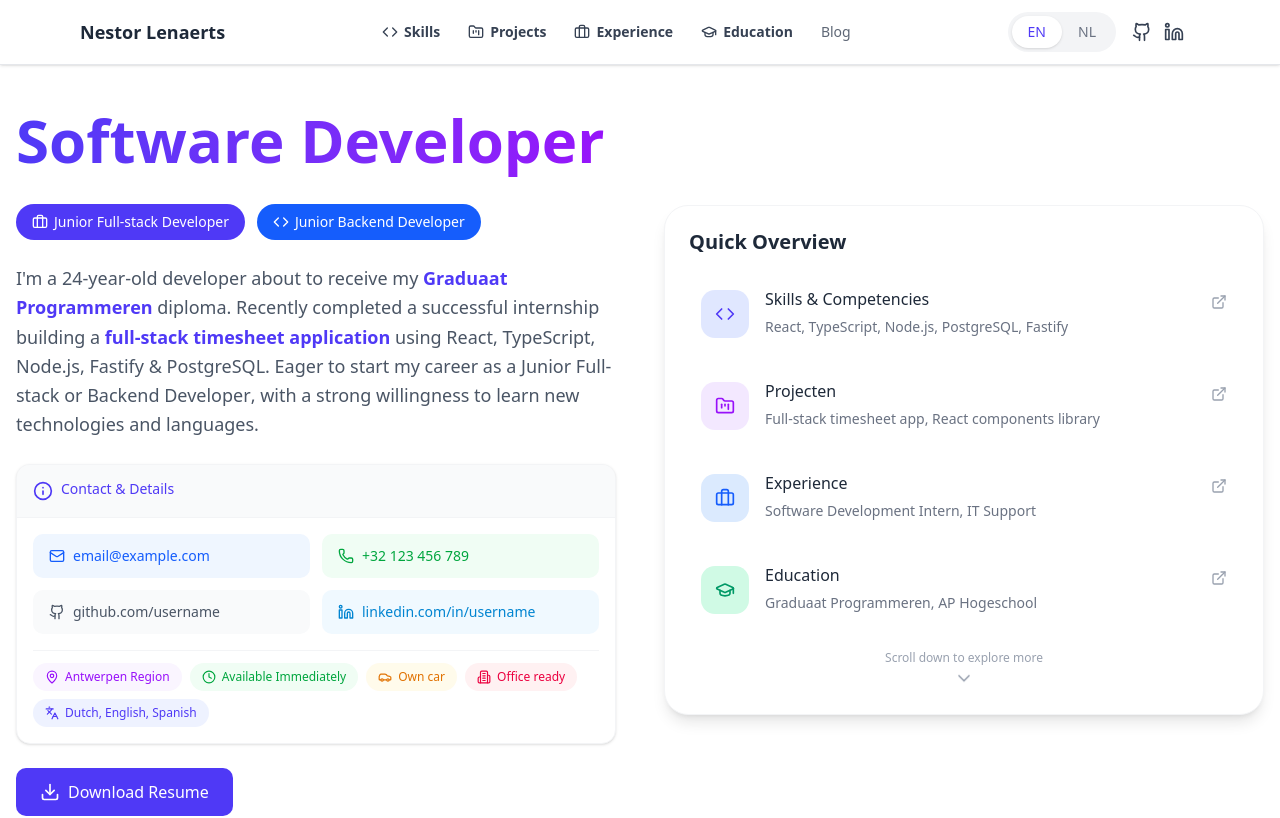
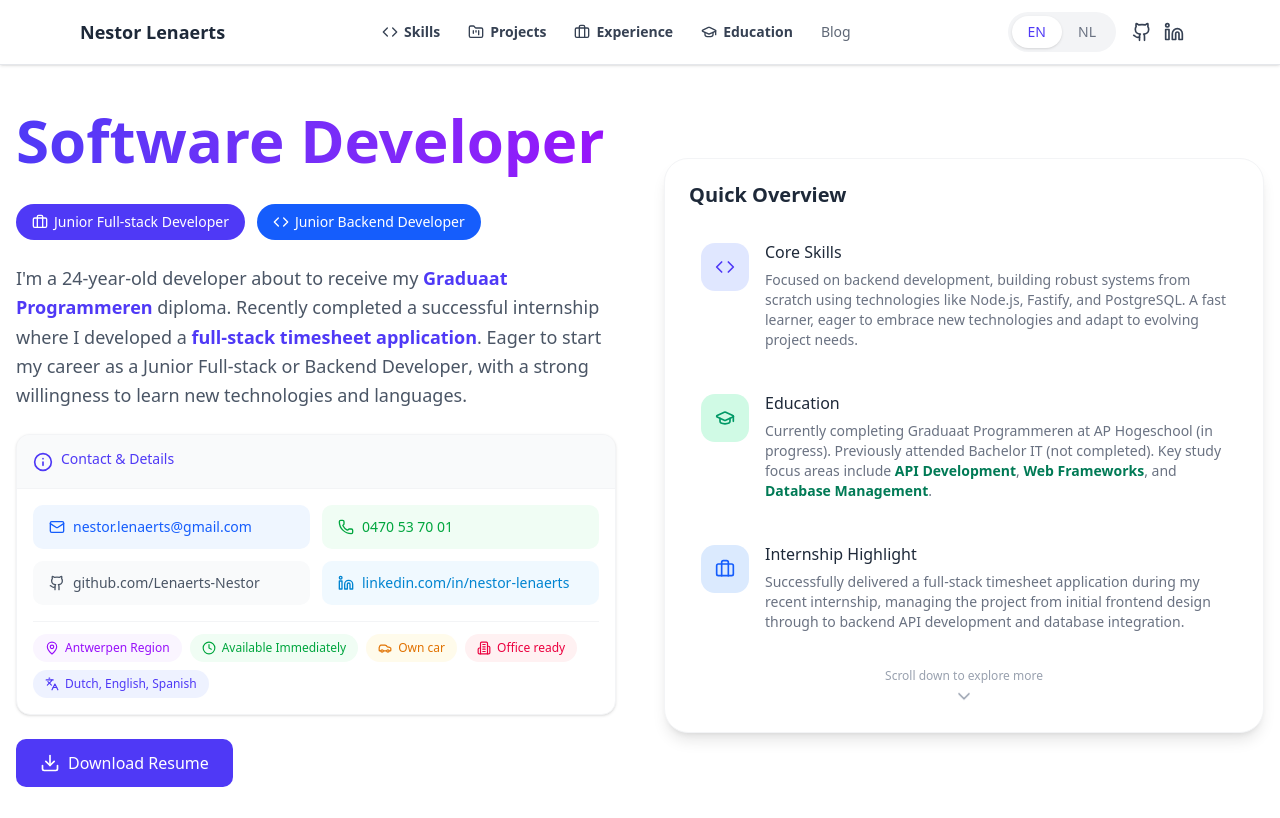
Before and after one commit to Lenaerts-Nestor/personal-portfolio, a React (Vite) app: page / in a window 1280 px wide. Shown: the top 818 px of the page. Built offline with nearby package versions, Linux system fonts and the light colour scheme.

Commit message:
update sections

```diff
--- a/src/components/home/sections/intro-section.tsx
+++ b/src/components/home/sections/intro-section.tsx
@@ -1,7 +1,6 @@
 import { motion } from 'framer-motion';
 import {
   Code,
-  FolderKanban,
   Briefcase,
   GraduationCap,
   Download,
@@ -16,7 +15,6 @@ import {
   Languages,
   Clock,
   Info,
-  ExternalLink,
 } from 'lucide-react';
 import { gradientTextClasses } from '../../../style/style';
 import { useI18n } from '../../shared/i18nContext';
@@ -48,39 +46,30 @@ export const IntroSection = () => {
   const overviewSections = [
     {
       icon: <Code className='w-5 h-5' />,
-      title: t('home.technologies'),
-      description: 'React, TypeScript, Node.js, PostgreSQL, Fastify',
-      link: '#technologies',
+      title: t('home.coreSkillsTitle'),
+      description: t('home.intro.overviewSkillsDescription'),
       bgColor: 'bg-indigo-100',
       textColor: 'text-indigo-600',
       iconColor: 'text-indigo-600',
     },
     {
-      icon: <FolderKanban className='w-5 h-5' />,
-      title: t('home.projects'),
-      description: 'Full-stack timesheet app, React components library',
-      link: '#projects',
-      bgColor: 'bg-purple-100',
-      textColor: 'text-purple-600',
-      iconColor: 'text-purple-600',
+      icon: <GraduationCap className='w-5 h-5' />,
+      title: t('home.educationTitle'),
+      description: t('home.intro.overviewEducationSummary').replace(
+        /API Development|Web Frameworks|Database Management/g,
+        '<span class="font-semibold text-emerald-700">$&</span>'
+      ),
+      bgColor: 'bg-emerald-100',
+      textColor: 'text-emerald-600',
+      iconColor: 'text-emerald-600',
     },
     {
       icon: <Briefcase className='w-5 h-5' />,
-      title: t('home.experienceTitle'),
-      description: 'Software Development Intern, IT Support',
-      link: '#experience',
+      title: t('home.intro.internshipHighlightTitle'),
+      description: t('home.intro.internshipHighlightDescription'),
       bgColor: 'bg-blue-100',
       textColor: 'text-blue-600',
       iconColor: 'text-blue-600',
-    },
-    {
-      icon: <GraduationCap className='w-5 h-5' />,
-      title: t('home.educationTitle'),
-      description: 'Graduaat Programmeren, AP Hogeschool',
-      link: '#education',
-      bgColor: 'bg-emerald-100',
-      textColor: 'text-emerald-600',
-      iconColor: 'text-emerald-600',
     },
   ];
 
@@ -105,7 +94,7 @@ export const IntroSection = () => {
               className={`text-4xl sm:text-5xl lg:text-6xl font-bold text-indigo-600 ${gradientTextClasses}`}
               variants={fadeIn}
             >
-              Software Developer
+              {t('home.intro.softwareDeveloper')}
             </motion.h1>
 
             {/* Position Badges - Moved below the main heading for better visibility */}
@@ -115,11 +104,11 @@ export const IntroSection = () => {
             >
               <span className='inline-flex items-center gap-1.5 px-4 py-2 rounded-full bg-indigo-600 text-white text-sm font-medium'>
                 <Briefcase className='w-4 h-4' />
-                <span>Junior Full-stack Developer</span>
+                <span>{t('home.intro.juniorFullStack')}</span>
               </span>
               <span className='inline-flex items-center gap-1.5 px-4 py-2 rounded-full bg-blue-600 text-white text-sm font-medium'>
                 <Code className='w-4 h-4' />
-                <span>Junior Backend Developer</span>
+                <span>{t('home.intro.juniorBackend')}</span>
               </span>
             </motion.div>
 
@@ -128,22 +117,21 @@ export const IntroSection = () => {
               className='text-lg text-gray-600 leading-relaxed max-w-2xl'
               variants={fadeIn}
             >
-              I'm a <span className='font-medium'>24-year-old developer</span>{' '}
-              about to receive my{' '}
+              {t('home.intro.introP1')}
+              <span className='font-medium'>{t('home.intro.age')}</span>
+              {t('home.intro.introP2')}
               <span className='font-semibold text-indigo-600'>
-                Graduaat Programmeren
-              </span>{' '}
-              diploma. Recently completed a successful internship building a{' '}
+                {t('home.intro.degree')}
+              </span>
+              {t('home.intro.introP3')}
               <span className='font-semibold text-indigo-600'>
-                full-stack timesheet application
-              </span>{' '}
-              using React, TypeScript, Node.js, Fastify & PostgreSQL. Eager to
-              start my career as a{' '}
+                {t('home.intro.projectHighlight')}
+              </span>
+              {t('home.intro.introP4')}
               <span className='font-medium'>
-                Junior Full-stack or Backend Developer
+                {t('home.intro.roleAspiration')}
               </span>
-              , with a strong willingness to learn new technologies and
-              languages.
+              {t('home.intro.introP5')}
             </motion.p>
 
             {/* Contact Information - Moved outside of Quick Overview */}
@@ -155,7 +143,7 @@ export const IntroSection = () => {
               <div className='flex items-center gap-2 p-4 border-b border-gray-100 bg-gray-50'>
                 <Info className='w-5 h-5 text-indigo-600' />
                 <h3 className='text-sm font-medium text-indigo-600'>
-                  Contact & Details
+                  {t('home.intro.contactDetails')}
                 </h3>
               </div>
 
@@ -163,39 +151,43 @@ export const IntroSection = () => {
                 {/* Contact Methods - First group */}
                 <div className='grid grid-cols-1 sm:grid-cols-2 gap-3 mb-4'>
                   <a
-                    href='mailto:email@example.com'
+                    href={`mailto:${t('home.intro.email')}`}
                     className='flex items-center gap-2 px-4 py-3 bg-blue-50 text-blue-600 rounded-lg hover:bg-blue-100 transition-colors duration-200'
                   >
                     <Mail className='w-4 h-4 flex-shrink-0' />
-                    <span className='text-sm truncate'>email@example.com</span>
+                    <span className='text-sm truncate'>
+                      {t('home.intro.email')}
+                    </span>
                   </a>
                   <a
-                    href='tel:+32123456789'
+                    href={`tel:${t('home.intro.phone')}`}
                     className='flex items-center gap-2 px-4 py-3 bg-green-50 text-green-600 rounded-lg hover:bg-green-100 transition-colors duration-200'
                   >
                     <Phone className='w-4 h-4 flex-shrink-0' />
-                    <span className='text-sm truncate'>+32 123 456 789</span>
+                    <span className='text-sm truncate'>
+                      {t('home.intro.phone')}
+                    </span>
                   </a>
                   <a
-                    href='https://github.com/username'
+                    href={`https://${t('home.intro.githubUsername')}`}
                     target='_blank'
                     rel='noopener noreferrer'
                     className='flex items-center gap-2 px-4 py-3 bg-gray-50 text-gray-600 rounded-lg hover:bg-gray-100 transition-colors duration-200'
                   >
                     <Github className='w-4 h-4 flex-shrink-0' />
                     <span className='text-sm truncate'>
-                      github.com/username
+                      {t('home.intro.githubUsername')}
                     </span>
                   </a>
                   <a
-                    href='https://linkedin.com/in/username'
+                    href={`https://${t('home.intro.linkedinUsername')}`}
                     target='_blank'
                     rel='noopener noreferrer'
                     className='flex items-center gap-2 px-4 py-3 bg-sky-50 text-sky-600 rounded-lg hover:bg-sky-100 transition-colors duration-200'
                   >
                     <Linkedin className='w-4 h-4 flex-shrink-0' />
                     <span className='text-sm truncate'>
-                      linkedin.com/in/username
+                      {t('home.intro.linkedinUsername')}
                     </span>
                   </a>
                 </div>
@@ -205,33 +197,33 @@ export const IntroSection = () => {
                   <div className='flex flex-wrap gap-2'>
                     <span className='inline-flex items-center gap-1.5 px-3 py-1.5 bg-purple-50 text-purple-600 rounded-full text-xs font-medium'>
                       <MapPin className='w-3.5 h-3.5' />
-                      <span>Antwerpen Region</span>
+                      <span>{t('home.intro.antwerpenRegion')}</span>
                     </span>
                     <span className='inline-flex items-center gap-1.5 px-3 py-1.5 bg-green-50 text-green-600 rounded-full text-xs font-medium'>
                       <Clock className='w-3.5 h-3.5' />
-                      <span>Available Immediately</span>
+                      <span>{t('home.intro.availableImmediately')}</span>
                     </span>
                     <span className='inline-flex items-center gap-1.5 px-3 py-1.5 bg-amber-50 text-amber-600 rounded-full text-xs font-medium'>
                       <Car className='w-3.5 h-3.5' />
-                      <span>Own car</span>
+                      <span>{t('home.hasCar')}</span>
                     </span>
                     <span className='inline-flex items-center gap-1.5 px-3 py-1.5 bg-rose-50 text-rose-600 rounded-full text-xs font-medium'>
                       <Building2 className='w-3.5 h-3.5' />
-                      <span>Office ready</span>
+                      <span>{t('home.officeReady')}</span>
                     </span>
                     <span className='inline-flex items-center gap-1.5 px-3 py-1.5 bg-indigo-50 text-indigo-600 rounded-full text-xs font-medium'>
                       <Languages className='w-3.5 h-3.5' />
-                      <span>Dutch, English, Spanish</span>
+                      <span>{t('home.intro.languages')}</span>
                     </span>
 
                     {/* Position badges integrated into personal details for better mobile display */}
                     <span className='inline-flex items-center gap-1.5 px-3 py-1.5 bg-indigo-100 text-indigo-700 rounded-full text-xs font-medium md:hidden'>
                       <Briefcase className='w-3.5 h-3.5' />
-                      <span>Junior Full-stack Developer</span>
+                      <span>{t('home.intro.juniorFullStack')}</span>
                     </span>
                     <span className='inline-flex items-center gap-1.5 px-3 py-1.5 bg-blue-100 text-blue-700 rounded-full text-xs font-medium md:hidden'>
                       <Code className='w-3.5 h-3.5' />
-                      <span>Junior Backend Developer</span>
+                      <span>{t('home.intro.juniorBackend')}</span>
                     </span>
                   </div>
                 </div>
@@ -246,7 +238,7 @@ export const IntroSection = () => {
                 className='inline-flex items-center justify-center gap-2 px-6 py-3 bg-indigo-600 text-white rounded-lg hover:bg-indigo-700 transition-colors duration-300'
               >
                 <Download className='w-5 h-5' />
-                <span>Download Resume</span>
+                <span>{t('home.intro.downloadResume')}</span>
               </a>
             </motion.div>
           </motion.div>
@@ -261,16 +253,15 @@ export const IntroSection = () => {
             <div className='bg-white rounded-3xl shadow-lg overflow-hidden border border-gray-100 hover:shadow-xl transition-shadow duration-300'>
               <div className='p-6'>
                 <h2 className='text-xl font-semibold text-gray-800 mb-5'>
-                  Quick Overview
+                  {t('home.quickOverview')}
                 </h2>
 
                 {/* Overview Sections with enhanced navigation */}
                 <div className='space-y-5'>
                   {overviewSections.map((section, index) => (
-                    <a
+                    <div
                       key={index}
-                      href={section.link}
-                      className='flex items-start gap-4 group hover:bg-gray-50 p-3 rounded-xl transition-colors duration-200'
+                      className='flex items-start gap-4 group p-3 rounded-xl'
                     >
                       <div
                         className={`flex-shrink-0 w-12 h-12 ${section.bgColor} rounded-xl flex items-center justify-center ${section.iconColor}`}
@@ -279,22 +270,22 @@ export const IntroSection = () => {
                       </div>
                       <div className='flex-1'>
                         <div className='flex items-center justify-between'>
-                          <h3 className='font-medium text-gray-800 group-hover:text-indigo-600 transition-colors duration-200'>
+                          <h3 className='font-medium text-gray-800'>
                             {section.title}
                           </h3>
-                          <ExternalLink className='w-4 h-4 text-gray-400 group-hover:text-indigo-500 transition-colors duration-200' />
                         </div>
-                        <p className='text-gray-500 text-sm mt-1'>
-                          {section.description}
-                        </p>
+                        <p
+                          className='text-gray-500 text-sm mt-1'
+                          dangerouslySetInnerHTML={{
+                            __html: section.description,
+                          }}
+                        ></p>
                       </div>
-                    </a>
+                    </div>
                   ))}
                 </div>
 
-                {/* Contact & Details Section - Remove this entire section from the Quick Overview */}
-
-                {/* Scroll Down Indicator */}
+                {/* Scroll Down Indicator - Retained for now, can be removed if not desired */}
                 <div className='flex justify-center mt-6 text-gray-400'>
                   <a
                     href='#technologies'
@@ -311,7 +302,7 @@ export const IntroSection = () => {
                     }}
                   >
                     <span className='text-xs mb-1 group-hover:text-indigo-500'>
-                      Scroll down to explore more
+                      {t('home.scrollDown')}
                     </span>
                     <ChevronDown className='w-5 h-5 animate-bounce group-hover:text-indigo-500' />
                   </a>
--- a/src/components/home/sections/projects-sections.tsx
+++ b/src/components/home/sections/projects-sections.tsx
@@ -109,14 +109,12 @@ export const ProjectsSection = () => {
 
   // Handle project click
   const handleProjectClick = (project: any) => {
-    if (project.id === 'timesheet') {
+    if (project.isPrivate) {
       setSelectedProject(project);
       setIsModalOpen(true);
-    } else if (!project.isPrivate) {
-      // For non-private projects, open GitHub
-      window.open(`https://github.com/username/${project.id}`, '_blank');
+    } else if (project.githubLink) {
+      window.open(project.githubLink, '_blank');
     } else {
-      // For other private projects, show modal
       setSelectedProject(project);
       setIsModalOpen(true);
     }
@@ -144,6 +142,7 @@ export const ProjectsSection = () => {
           title={t('projects.featuredTitle')}
           description={t('projects.featuredDescription')}
           icon={<FolderKanban className='h-8 w-8' />}
+          dangerouslySetDescriptionHTML={true}
         />
 
         {/* Desktop grid */}
@@ -240,16 +239,13 @@ export const ProjectsSection = () => {
                     </button>
                   ) : (
                     <a
-                      href={`https://github.com/username/${project.id}`}
+                      href={project.githubLink}
                       target='_blank'
                       rel='noopener noreferrer'
                       className='text-gray-700 dark:text-gray-300 font-medium text-sm flex items-center hover:text-gray-900 dark:hover:text-white transition-colors'
                       onClick={(e) => {
                         e.stopPropagation();
-                        window.open(
-                          `https://github.com/username/${project.id}`,
-                          '_blank'
-                        );
+                        window.open(project.githubLink, '_blank');
                       }}
                     >
                       <svg
@@ -376,14 +372,14 @@ export const ProjectsSection = () => {
                       </button>
                     ) : (
                       <a
-                        href={`https://github.com/username/${enhancedProjects[carouselIdx].id}`}
+                        href={enhancedProjects[carouselIdx].githubLink}
                         target='_blank'
                         rel='noopener noreferrer'
                         className='text-gray-700 dark:text-gray-300 font-medium text-sm flex items-center hover:text-gray-900 dark:hover:text-white transition-colors'
                         onClick={(e) => {
                           e.stopPropagation();
                           window.open(
-                            `https://github.com/username/${enhancedProjects[carouselIdx].id}`,
+                            enhancedProjects[carouselIdx].githubLink,
                             '_blank'
                           );
                         }}
--- a/src/i18n/en.json
+++ b/src/i18n/en.json
@@ -38,7 +38,38 @@
     "aboutButton": "About Me",
     "scrollDown": "Scroll down to explore more",
     "hasCar": "Own car",
-    "officeReady": "Office ready"
+    "officeReady": "Office ready",
+    "intro": {
+      "softwareDeveloper": "Software Developer",
+      "juniorFullStack": "Junior Full-stack Developer",
+      "juniorBackend": "Junior Backend Developer",
+      "introP1": "I'm a ",
+      "age": "24-year-old developer",
+      "introP2": " about to receive my ",
+      "degree": "Graduaat Programmeren",
+      "introP3": " diploma. Recently completed a successful internship where I developed a ",
+      "projectHighlight": "full-stack timesheet application",
+      "introP4": ". Eager to start my career as a ",
+      "roleAspiration": "Junior Full-stack or Backend Developer",
+      "introP5": ", with a strong willingness to learn new technologies and languages.",
+      "contactDetails": "Contact & Details",
+      "email": "nestor.lenaerts@gmail.com",
+      "phone": "0470 53 70 01",
+      "githubUsername": "github.com/Lenaerts-Nestor",
+      "linkedinUsername": "linkedin.com/in/nestor-lenaerts",
+      "antwerpenRegion": "Antwerpen Region",
+      "availableImmediately": "Available Immediately",
+      "languages": "Dutch, English, Spanish",
+      "downloadResume": "Download Resume",
+      "overviewTechDescription": "React, TypeScript, Node.js, PostgreSQL, Fastify",
+      "overviewProjectsDescription": "Full-stack timesheet app, React components library",
+      "overviewExperienceDescription": "Software Development Intern, IT Support",
+      "overviewEducationDescription": "Graduaat Programmeren, AP Hogeschool",
+      "overviewSkillsDescription": "Focused on backend development, building robust systems from scratch using technologies like Node.js, Fastify, and PostgreSQL. A fast learner, eager to embrace new technologies and adapt to evolving project needs.",
+      "overviewEducationSummary": "Currently completing Graduaat Programmeren at AP Hogeschool (in progress). Previously attended Bachelor IT (not completed). Key study focus areas include API Development, Web Frameworks, and Database Management.",
+      "internshipHighlightTitle": "Internship Highlight",
+      "internshipHighlightDescription": "Successfully delivered a full-stack timesheet application during my recent internship, managing the project from initial frontend design through to backend API development and database integration."
+    }
   },
   "about": {
     "title": "About Me: Junior Full-Stack & Backend Developer",
@@ -127,7 +158,9 @@
     "solution": "Solution:",
     "previousProject": "Previous Project",
     "nextProject": "Next Project",
-    "goToProject": "Go to project"
+    "goToProject": "Go to project",
+    "featuredTitle": "Projects",
+    "featuredDescription": "Explore a selection of my key projects. <span class=\"font-semibold text-indigo-600\">Public projects</span> are available on GitHub, while <span class=\"font-semibold text-purple-600\">private projects</span> (like my internship work) are detailed in a modal due to confidentiality."
   },
   "skills": {
     "javascript": "JavaScript (ES6+)",
--- a/src/i18n/nl.json
+++ b/src/i18n/nl.json
@@ -38,7 +38,38 @@
     "aboutButton": "Over mij",
     "scrollDown": "Scroll naar beneden voor meer",
     "hasCar": "Eigen auto",
-    "officeReady": "Kantoor beschikbaar"
+    "officeReady": "Kantoor beschikbaar",
+    "intro": {
+      "softwareDeveloper": "Software Ontwikkelaar",
+      "juniorFullStack": "Junior Full-stack Ontwikkelaar",
+      "juniorBackend": "Junior Backend Ontwikkelaar",
+      "introP1": "Ik ben een ",
+      "age": "24-jarige ontwikkelaar",
+      "introP2": " die op het punt staat mijn ",
+      "degree": "Graduaat Programmeren",
+      "introP3": " diploma te ontvangen. Recentelijk een succesvolle stage afgerond waarbij ik een ",
+      "projectHighlight": "full-stack urenregistratie applicatie",
+      "introP4": " heb ontwikkeld. Ik sta te popelen om mijn carrière te starten als ",
+      "roleAspiration": "Junior Full-stack of Backend Ontwikkelaar",
+      "introP5": ", met een sterke bereidheid om nieuwe technologieën en talen te leren.",
+      "contactDetails": "Contact & Details",
+      "email": "nestor.lenaerts@gmail.com",
+      "phone": "0470 53 70 01",
+      "githubUsername": "github.com/Lenaerts-Nestor",
+      "linkedinUsername": "linkedin.com/in/nestor-lenaerts",
+      "antwerpenRegion": "Regio Antwerpen",
+      "availableImmediately": "Onmiddellijk Beschikbaar",
+      "languages": "Nederlands, Engels, Spaans",
+      "downloadResume": "Download CV",
+      "overviewTechDescription": "React, TypeScript, Node.js, PostgreSQL, Fastify",
+      "overviewProjectsDescription": "Full-stack urenregistratie app, React componenten bibliotheek",
+      "overviewExperienceDescription": "Software Development Stagiair, IT Support",
+      "overviewEducationDescription": "Graduaat Programmeren, AP Hogeschool",
+      "overviewSkillsDescription": "Gefocust op backend-ontwikkeling, het bouwen van robuuste systemen vanaf de basis met technologieën zoals Node.js, Fastify en PostgreSQL. Een snelle leerling, enthousiast om nieuwe technologieën te omarmen en me aan te passen aan veranderende projectbehoeften.",
+      "overviewEducationSummary": "Voltooit momenteel Graduaat Programmeren aan AP Hogeschool (lopend). Eerder Bachelor IT gevolgd (niet voltooid). Belangrijke aandachtsgebieden tijdens mijn studie omvatten API-ontwikkeling, Webframeworks en Databasebeheer.",
+      "internshipHighlightTitle": "Stage Hoogtepunt",
+      "internshipHighlightDescription": "Tijdens mijn recente stage succesvol een full-stack urenregistratieapplicatie opgeleverd, waarbij ik het project van het initiële frontendontwerp tot de backend API-ontwikkeling en database-integratie heb beheerd."
+    }
   },
   "about": {
     "title": "Over Mij: Junior Full-Stack & Backend Ontwikkelaar",
@@ -120,14 +151,16 @@
     "technologiesUsed": "Gebruikte Technologieën"
   },
   "projects": {
-    "viewDetails": "Bekijk details",
+    "viewDetails": "Bekijk Details",
     "viewAll": "Bekijk alle projecten",
     "internshipProject": "Stageproject",
     "technicalChallenge": "Technische Uitdaging:",
     "solution": "Oplossing:",
-    "previousProject": "Vorig project",
-    "nextProject": "Volgend project",
-    "goToProject": "Ga naar project"
+    "previousProject": "Vorig Project",
+    "nextProject": "Volgend Project",
+    "goToProject": "Ga naar project",
+    "featuredTitle": "Projecten",
+    "featuredDescription": "Ontdek een selectie van mijn belangrijkste projecten. <span class=\"font-semibold text-indigo-600\">Publieke projecten</span> zijn beschikbaar op GitHub, terwijl <span class=\"font-semibold text-purple-600\">privéprojecten</span> (zoals mijn stagewerk) vanwege vertrouwelijkheid in een modaal venster worden beschreven."
   },
   "skills": {
     "javascript": "JavaScript (ES6+)",
--- a/src/utils/projects-data.tsx
+++ b/src/utils/projects-data.tsx
@@ -27,6 +27,7 @@ export const projects = [
     type: 'Course Project',
     technologies: ['Node.js', 'TypeScript', 'MongoDB', 'Express'],
     techs: [],
+    githubLink: 'https://github.com/Lenaerts-Nestor/Project_Web_Development',
   },
   {
     id: 'game',
@@ -38,6 +39,7 @@ export const projects = [
     type: 'Personal Project',
     technologies: ['C#', 'MonoGame'],
     techs: [],
+    githubLink: 'https://github.com/Lenaerts-Nestor/Project_Game_Development',
   },
   {
     id: 'webapi',
@@ -49,6 +51,7 @@ export const projects = [
     type: 'Course Project',
     technologies: ['.NET', 'MySQL', 'Swagger'],
     techs: [],
+    githubLink: 'https://github.com/Lenaerts-Nestor/Project_Web_API',
   },
   {
     id: 'parkflow',
@@ -72,5 +75,6 @@ export const projects = [
     type: 'Personal Project',
     technologies: ['React Native', 'TypeScript', 'CSS', 'RESTful APIs'],
     techs: [],
+    githubLink: 'https://github.com/Lenaerts-Nestor/Project_Mobile_Development',
   },
 ];
```
Also changed, not shown: src/components/shared/layout/section-heading.tsx (+6 -1 lines).
